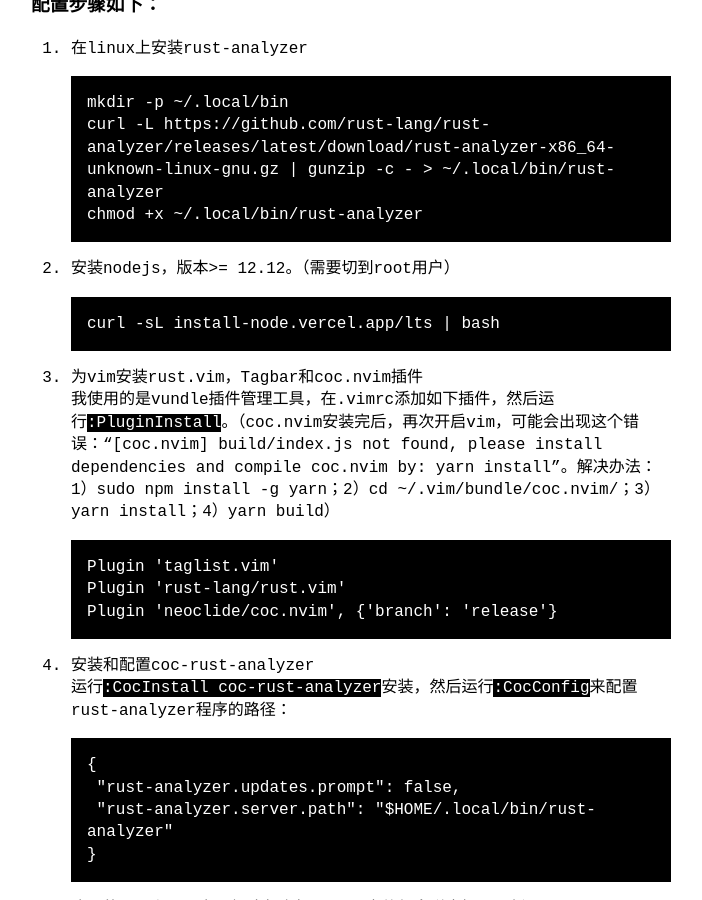
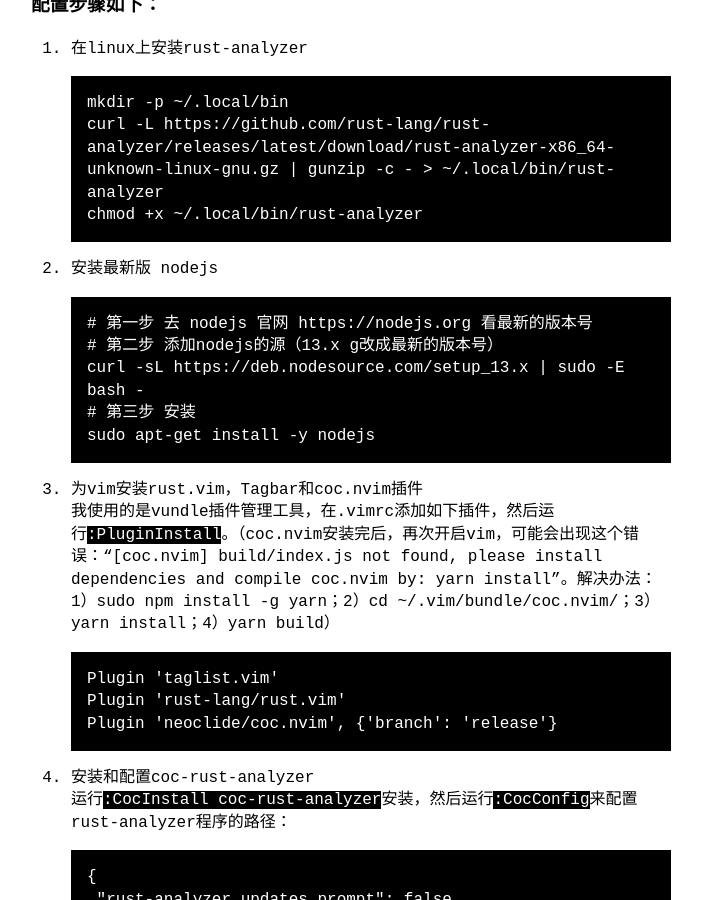
Before and after one commit to XueZitian/XueZitian.github.io, a Jekyll site: the page built from _posts/2022-07-17-vim-config-for-rust.md, in a window 1280 px wide and 900 px high, scrolled down 1249 px. Shown: the whole window, without its empty margins (289-991 px from the left). Built offline with Jekyll 4.4.1, drawn with Linux system fonts in a browser that asks for light colours.

Commit message:
update the way of nodejs install

````diff
--- a/_posts/2022-07-17-vim-config-for-rust.md
+++ b/_posts/2022-07-17-vim-config-for-rust.md
@@ -37,9 +37,13 @@ mkdir -p ~/.local/bin
 curl -L https://github.com/rust-lang/rust-analyzer/releases/latest/download/rust-analyzer-x86_64-unknown-linux-gnu.gz | gunzip -c - > ~/.local/bin/rust-analyzer
 chmod +x ~/.local/bin/rust-analyzer
 ```
-2. 安装nodejs，版本>= 12.12。（需要切到root用户）
+2. 安装最新版 nodejs
 ```
-curl -sL install-node.vercel.app/lts | bash
+# 第一步 去 nodejs 官网 https://nodejs.org 看最新的版本号
+# 第二步 添加nodejs的源（13.x g改成最新的版本号）
+curl -sL https://deb.nodesource.com/setup_13.x | sudo -E bash -
+# 第三步 安装
+sudo apt-get install -y nodejs
 ```
 3. 为vim安装rust.vim，Tagbar和coc.nvim插件
 我使用的是vundle插件管理工具，在.vimrc添加如下插件，然后运行`:PluginInstall`。（coc.nvim安装完后，再次开启vim，可能会出现这个错误：“[coc.nvim] build/index.js not found, please install dependencies and compile coc.nvim by: yarn install”。解决办法：1）sudo npm install -g yarn；2）cd ~/.vim/bundle/coc.nvim/；3）yarn install；4）yarn build）
````
